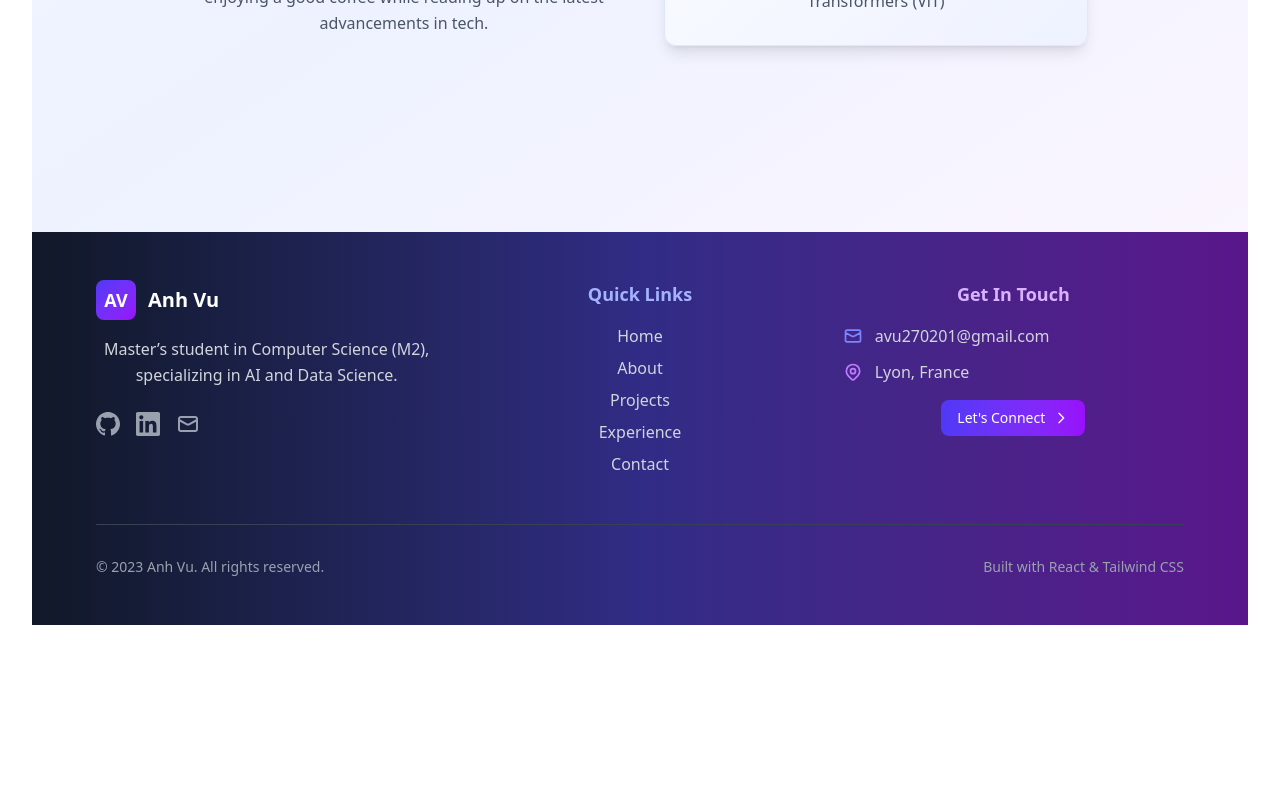
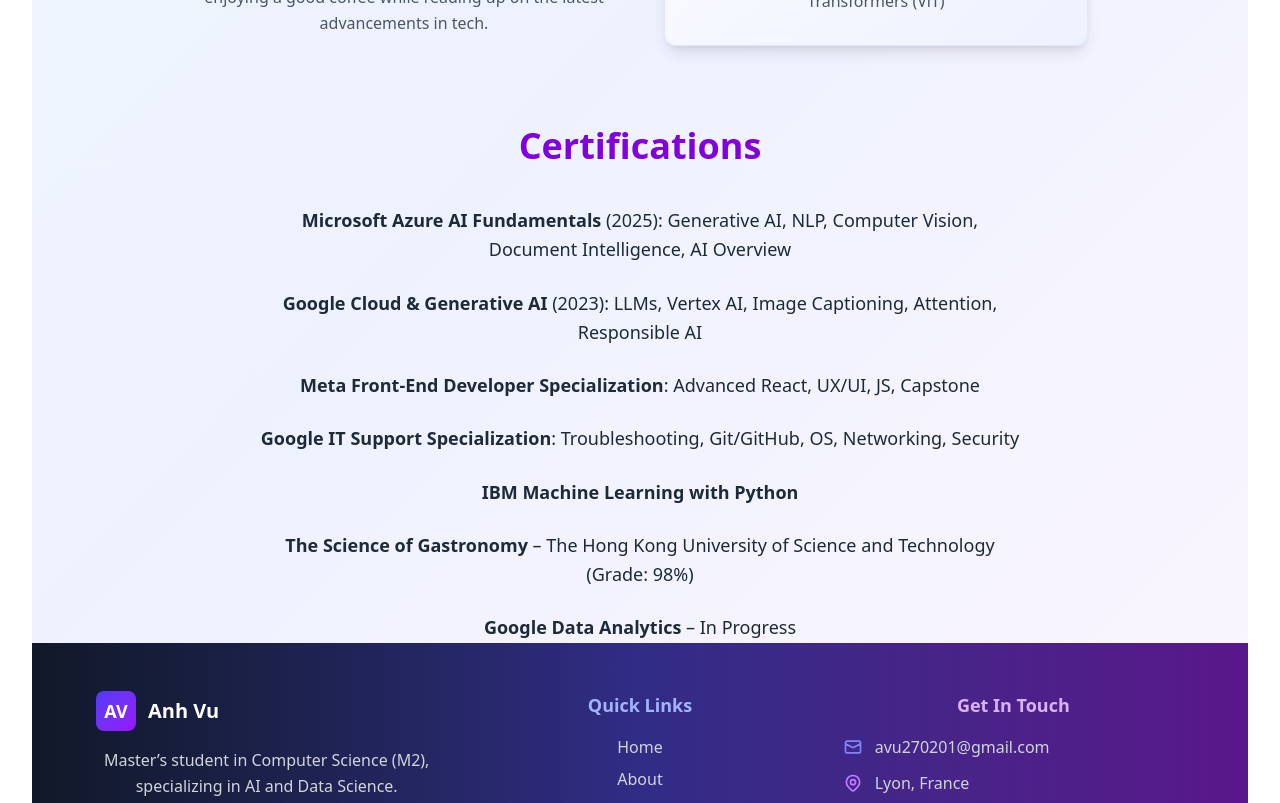
Before and after one commit to duybeobn1/my-portfolio, a React (Vite) app: page /about in a window 1280 px wide. Shown: the part 600-1403 px from the top of the page. Before the commit the page ends 1257 px from the top, so only its background shows below. Built offline with nearby package versions, Linux system fonts and the light colour scheme.

Commit message:
Add certificates

```diff
--- a/src/pages/AboutPage.jsx
+++ b/src/pages/AboutPage.jsx
@@ -58,12 +58,31 @@
                 <p className="text-gray-600">Git, Docker, PostgreSQL, AWS</p>
               </div>
               <div>
-                <span className="text-sm font-medium text-gray-700">AI/Data</span>
-                <p className="text-gray-600">Scikit-learn, NumPy, Pandas, TensorFlow, Vision Transformers (ViT)</p>
+                <span className="text-sm font-medium text-gray-700">
+                  AI/Data
+                </span>
+                <p className="text-gray-600">
+                  Scikit-learn, NumPy, Pandas, TensorFlow, Vision Transformers
+                  (ViT)
+                </p>
               </div>
             </div>
           </div>
+
         </div>
+<div className="mt-20 text-center px-4">
+  <h3 className="text-4xl font-bold text-purple-700 mb-10">Certifications</h3>
+  <div className="text-lg text-gray-800 space-y-6 max-w-3xl mx-auto leading-relaxed">
+    <p><strong>Microsoft Azure AI Fundamentals</strong> (2025): Generative AI, NLP, Computer Vision, Document Intelligence, AI Overview</p>
+    <p><strong>Google Cloud & Generative AI</strong> (2023): LLMs, Vertex AI, Image Captioning, Attention, Responsible AI</p>
+    <p><strong>Meta Front-End Developer Specialization</strong>: Advanced React, UX/UI, JS, Capstone</p>
+    <p><strong>Google IT Support Specialization</strong>: Troubleshooting, Git/GitHub, OS, Networking, Security</p>
+    <p><strong>IBM Machine Learning with Python</strong></p>
+    <p><strong>The Science of Gastronomy</strong> – The Hong Kong University of Science and Technology (Grade: 98%)</p>
+    <p><strong>Google Data Analytics</strong> – In Progress</p>
+  </div>
+</div>
+
       </div>
     </div>
   );
```
